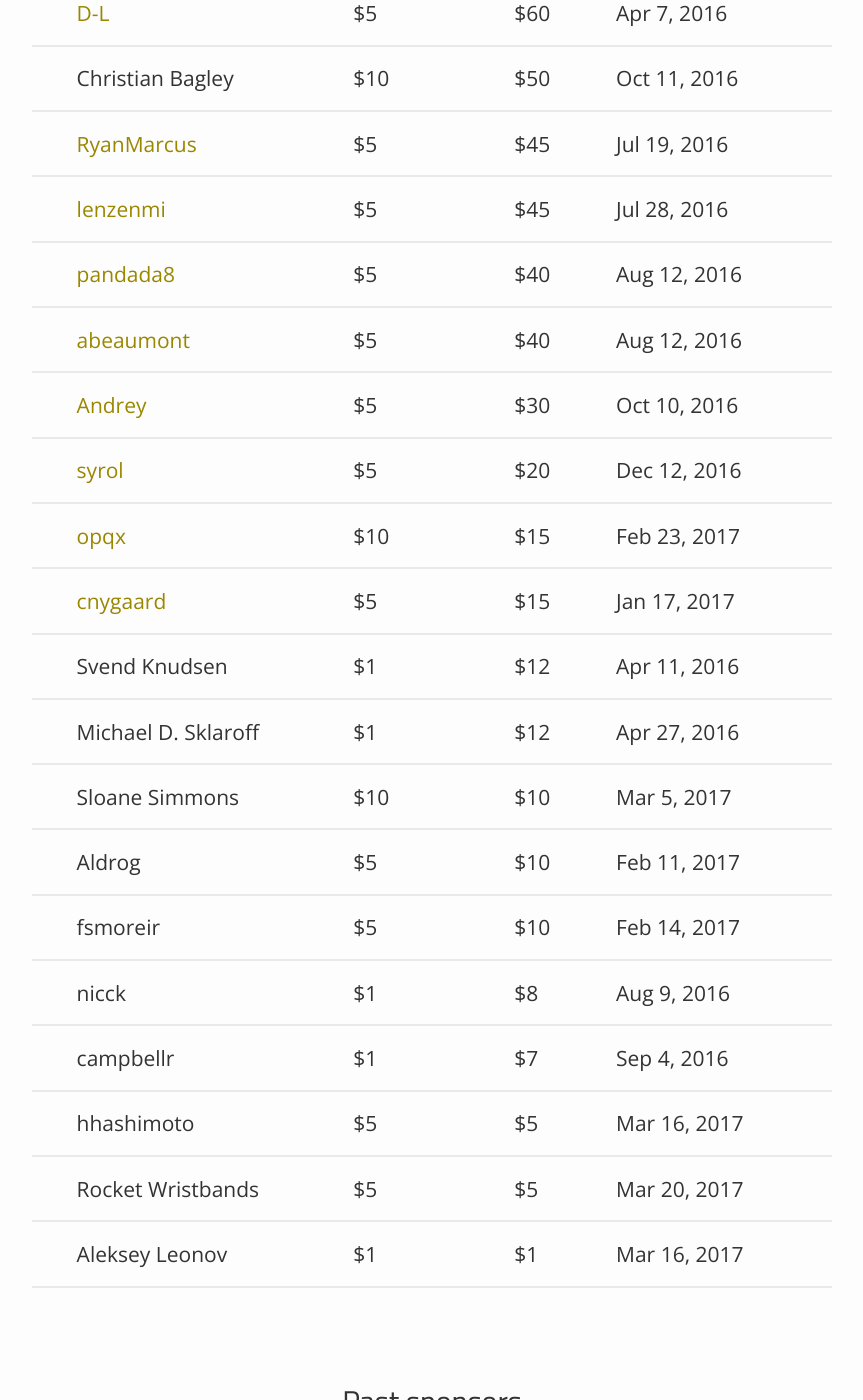
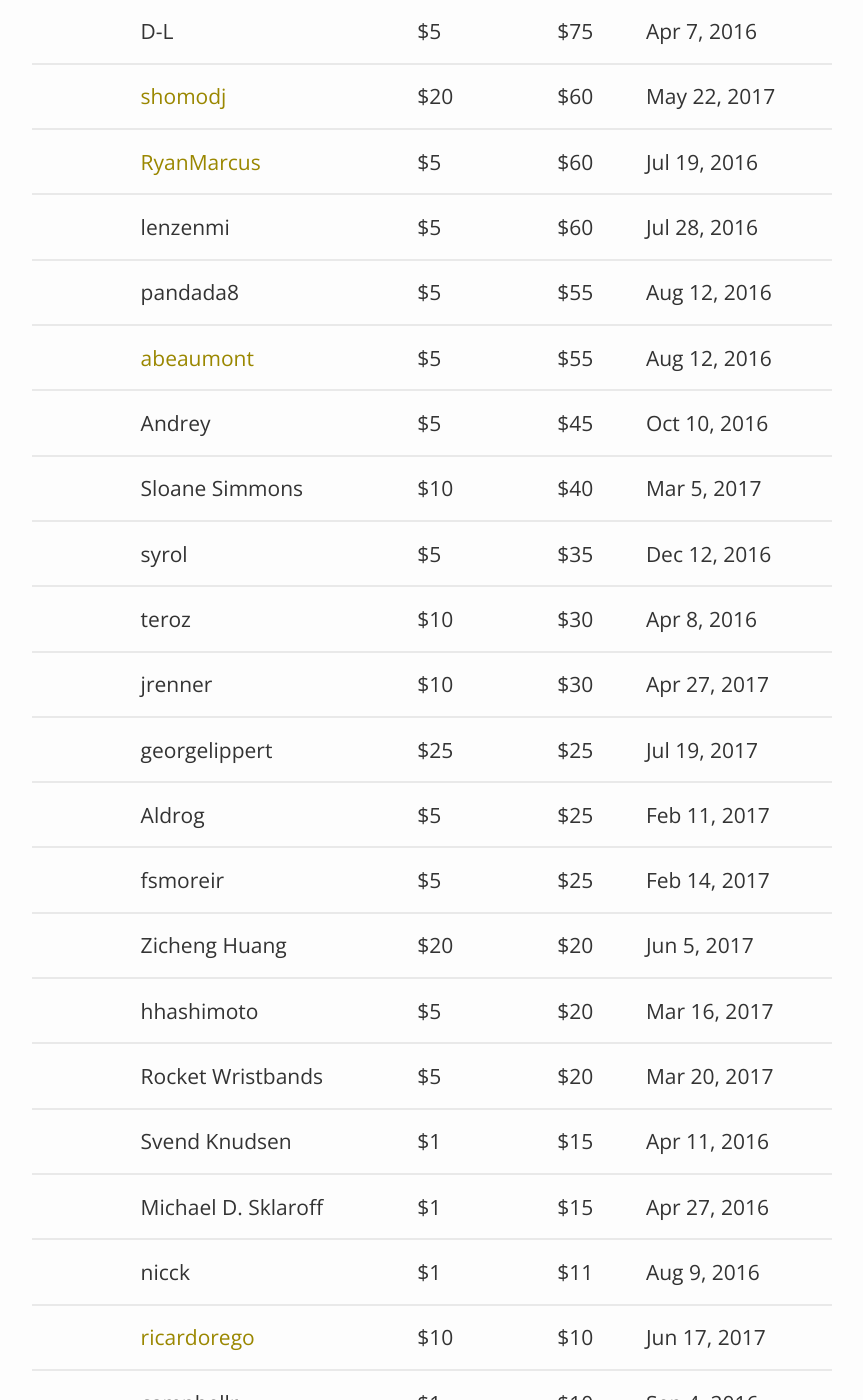
Before and after one commit to nim-lang/website, a Jekyll site: the page built from jekyll/sponsors.html, in a window 1280 px wide and 1400 px high, scrolled down 2208 px. Shown: the whole window, without its empty margins (208-1071 px from the left). Built offline with Jekyll 4.4.1, drawn with Linux system fonts in a browser that asks for light colours; some of the changed text lies outside the part shown.

Commit message:
Regenerate sponsors and improve script.

```diff
--- a/jekyll/_data/inactive_sponsors.csv
+++ b/jekyll/_data/inactive_sponsors.csv
@@ -1,56 +1,57 @@
 logo,name,url,this_month,all_time,since,level
-,bogen,,0,1010,"Jul 23, 2016",1
-,mikra,,0,400,"Apr 28, 2016",1
-,shkolnick-kun,,0,375,"Jul 6, 2016",1
-,"Chris Heller",,0,350,"May 19, 2016",1
-,linkmonitor,,0,280,"Jan 28, 2016",1
-,xxlabaza,,0,170,"Jun 17, 2016",1
-,WilRubin,,0,150,"Aug 11, 2015",1
-,devted,,0,150,"Oct 19, 2016",1
-,avsej,,0,110,"Jun 10, 2016",1
-,"Benny Luypaert",,0,100,"Apr 10, 2016",1
-,PhilipWitte,,0,100,"Aug 5, 2016",1
-,skunkiferous,,0,100,"Oct 2, 2016",1
-,zolern,,0,90,"Apr 15, 2016",1
-,"Jonathan Arnett",,0,90,"May 20, 2016",1
-,Boxifier,,0,75,"Apr 12, 2016",1
-,iolloyd,,0,75,"Apr 29, 2016",1
-,swalf,,0,75,"May 9, 2016",1
-,btbytes,,0,70,"Apr 6, 2016",1
-,tekknolagi,,0,55,"Feb 15, 2017",1
-,rb01,,0,50,"May 4, 2016",1
-,barcharcraz,,0,50,"Jun 2, 2016",1
-,zachaysan,,0,50,"Jun 7, 2016",1
-,kunev,,0,50,"Dec 26, 2016",1
-,iboB,,0,50,"Jan 28, 2017",1
-,TedSinger,,0,45,"Apr 9, 2016",1
-,johnnovak,,0,45,"Apr 30, 2016",1
-,"Matthew Baulch",,0,40,"Jun 7, 2016",1
-,"Matthew Newton",,0,35,"Apr 20, 2016",1
-,martinbbjerregaard,,0,35,"Jun 9, 2016",1
-,RationalG,,0,30,"Jun 17, 2016",1
-,benbve,,0,30,"Jul 12, 2016",1
-,multikatt,,0,30,"Nov 2, 2016",1
-,zefciu,,0,30,"Dec 29, 2016",1
-,"Landon Bass",,0,25,"Jun 7, 2016",1
-,jimrichards,,0,25,"Jun 8, 2016",1
-,jjzazuet,,0,25,"Jul 10, 2016",1
-,kteza1,,0,20,"Jun 10, 2016",1
-,tomkeus,,0,20,"Sep 4, 2016",1
-,csoriano89,,0,20,"Sep 7, 2016",1
-,juanjux,,0,20,"Oct 29, 2016",1
-,zagfai,,0,20,"Nov 3, 2016",1
-,"Eric Raible",,0,20,"Dec 23, 2016",1
-,hellcoderz,,0,20,"Jan 24, 2017",1
-,mirek,,0,15,"Apr 9, 2016",1
-,DateinAsia,,0,15,"Jul 30, 2016",1
-,rickc,,0,15,"Jul 31, 2016",1
-,TechPriest,,0,15,"Mar 18, 2017",1
-,jpkx1984,,0,13,"Jul 11, 2016",1
-,vlkrav,,0,12,"Aug 9, 2015",1
-,tebanep,,0,12,"Aug 7, 2016",1
-,McSpiros,,0,10,"Apr 6, 2016",1
-,"Brandon Hunter",,0,10,"Apr 7, 2016",1
-,funny-falcon,,0,10,"Apr 7, 2016",1
-,teroz,,0,10,"Apr 8, 2016",1
-,iLikeLego,,0,10,"Apr 16, 2016",1
+,bogen,,0,1010,"Jul 23, 2016",0
+,"Yuriy Glukhov",,0,400,"Apr 6, 2016",0
+,mikra,,0,400,"Apr 28, 2016",0
+,shkolnick-kun,,0,375,"Jul 6, 2016",0
+,"Chris Heller",,0,350,"May 19, 2016",0
+,"Rowbyte Inc",,0,300,"May 19, 2017",0
+,linkmonitor,,0,280,"Jan 28, 2016",0
+,xxlabaza,,0,170,"Jun 17, 2016",0
+,WilRubin,,0,150,"Aug 11, 2015",0
+,devted,,0,150,"Oct 19, 2016",0
+,avsej,,0,110,"Jun 10, 2016",0
+,"Benny Luypaert",,0,100,"Apr 10, 2016",0
+,zolern,,0,100,"Apr 15, 2016",0
+,barcharcraz,,0,100,"Jun 2, 2016",0
+,PhilipWitte,,0,100,"Aug 5, 2016",0
+,skunkiferous,,0,100,"Oct 2, 2016",0
+,"Jonathan Arnett",,0,90,"May 20, 2016",0
+,Boxifier,,0,75,"Apr 12, 2016",0
+,iolloyd,,0,75,"Apr 29, 2016",0
+,swalf,,0,75,"May 9, 2016",0
+,btbytes,,0,70,"Apr 6, 2016",0
+,"Christian Bagley",,0,70,"Nov 3, 2016",0
+,tekknolagi,,0,55,"Feb 15, 2017",0
+,rb01,,0,50,"May 4, 2016",0
+,zachaysan,,0,50,"Jun 7, 2016",0
+,kunev,,0,50,"Dec 26, 2016",0
+,iboB,,0,50,"Jan 28, 2017",0
+,Rodrigo-O,,0,50,"May 28, 2017",0
+,TedSinger,,0,45,"Apr 9, 2016",0
+,johnnovak,,0,45,"Apr 30, 2016",0
+,"Matthew Baulch",,0,40,"Jun 7, 2016",0
+,"Matthew Newton",,0,35,"Apr 20, 2016",0
+,martinbbjerregaard,,0,35,"Jun 9, 2016",0
+,opqx,,0,35,"Feb 23, 2017",0
+,RationalG,,0,30,"Jun 17, 2016",0
+,benbve,,0,30,"Jul 12, 2016",0
+,multikatt,,0,30,"Nov 2, 2016",0
+,zefciu,,0,30,"Dec 29, 2016",0
+,"Mike Seidle",,0,30,"Apr 21, 2017",0
+,"Landon Bass",,0,25,"Jun 7, 2016",0
+,jimrichards,,0,25,"Jun 8, 2016",0
+,jjzazuet,,0,25,"Jul 10, 2016",0
+,Hardesty-Ingraham,,0,22,"Jun 29, 2017",0
+,kteza1,,0,20,"Jun 10, 2016",0
+,tomkeus,,0,20,"Sep 4, 2016",0
+,csoriano89,,0,20,"Sep 7, 2016",0
+,juanjux,,0,20,"Oct 29, 2016",0
+,zagfai,,0,20,"Nov 3, 2016",0
+,"Eric Raible",,0,20,"Dec 23, 2016",0
+,cnygaard,,0,20,"Jan 17, 2017",0
+,hellcoderz,,0,20,"Jan 24, 2017",0
+,mirek,,0,15,"Apr 9, 2016",0
+,DateinAsia,,0,15,"Jul 30, 2016",0
+,rickc,,0,15,"Jul 31, 2016",0
+,"Nymf Music Production",,0,12,"May 29, 2017",0
+,"邬 博宇",,0,1,"Jun 27, 2017",0
--- a/jekyll/_data/sponsors.csv
+++ b/jekyll/_data/sponsors.csv
@@ -1,41 +1,44 @@
 logo,name,url,this_month,all_time,since,level
-assets/bountysource/secondspectrum.png,Second Spectrum,http://www.secondspectrum.com/,250,2750,"May 5, 2016",250
-assets/bountysource/xored.svg,"Xored Software, Inc.",http://xored.com/,250,2500,"Jun 20, 2016",250
-,Varriount,https://github.com/Varriount,251,1251,"Nov 18, 2016",251
-,flyx,http://flyx.org,35,420,"Apr 7, 2016",75
-,"Yuriy Glukhov",,50,350,"Apr 6, 2016",75
-,zacharycarter,http://zacharycarter.github.io/,150,300,"Feb 26, 2017",150
-,endragor,https://github.com/endragor,25,300,"Apr 7, 2016",25
-,FedericoCeratto,https://github.com/FedericoCeratto,25,300,"Apr 7, 2016",25
-,"Adrian Veith",,25,300,"Apr 20, 2016",25
-,euantorano,http://euantorano.co.uk,25,250,"Jun 7, 2016",25
-,jcosborn,https://github.com/jcosborn,25,125,"Nov 21, 2016",25
-,"pyloor ",https://github.com/pyloor,10,115,"May 16, 2016",10
-,niebaopeng,https://github.com/niebaopeng,10,110,"Apr 15, 2016",10
-,"Oskari Timperi",,10,100,"Jun 8, 2016",10
-,cooldome,https://github.com/cooldome,75,75,"Apr 11, 2017",75
-,opendragon,http://www.opendragon.com,25,75,"Jan 18, 2017",25
-,cpunion,https://github.com/cpunion,10,70,"Sep 9, 2016",10
-,"Handojo Goenadi",,5,65,"Apr 19, 2016",5
-,moigagoo,http://sloth-ci.com,10,60,"May 13, 2016",10
-,enthus1ast,http://code0.xyz/,10,60,"Oct 28, 2016",10
-,D-L,https://github.com/D-L,5,60,"Apr 7, 2016",5
-,"Christian Bagley",,10,50,"Oct 11, 2016",10
-,RyanMarcus,http://rmarcus.info,5,45,"Jul 19, 2016",5
-,lenzenmi,https://github.com/lenzenmi,5,45,"Jul 28, 2016",5
-,pandada8,https://github.com/pandada8,5,40,"Aug 12, 2016",5
-,abeaumont,http://alfredobeaumont.org/blog,5,40,"Aug 12, 2016",5
-,"Andrey ",https://github.com/Andrey,5,30,"Oct 10, 2016",5
-,syrol,https://github.com/syrol,5,20,"Dec 12, 2016",5
-,opqx,https://github.com/opqx,10,15,"Feb 23, 2017",10
-,cnygaard,https://github.com/cnygaard,5,15,"Jan 17, 2017",5
-,"Svend Knudsen",,1,12,"Apr 11, 2016",1
-,"Michael D. Sklaroff",,1,12,"Apr 27, 2016",1
-,"Sloane Simmons",,10,10,"Mar 5, 2017",10
-,Aldrog,,5,10,"Feb 11, 2017",5
-,fsmoreir,,5,10,"Feb 14, 2017",5
-,nicck,,1,8,"Aug 9, 2016",1
-,campbellr,,1,7,"Sep 4, 2016",1
-,hhashimoto,,5,5,"Mar 16, 2017",5
-,"Rocket Wristbands",,5,5,"Mar 20, 2017",5
-,"Aleksey Leonov",,1,1,"Mar 16, 2017",1
+/assets/bountysource/secondspectrum.png,"Second Spectrum",,250,3500,"May 5, 2016",250
+/assets/bountysource/xored.svg,"Xored Software, Inc.",,250,3250,"Jun 20, 2016",250
+"https://cloudinary-a.akamaihd.net/bountysource/image/gravatar/d_noaoqqwxegvmulwus0un.png,c_pad,w_400,h_400,b_white/2969bb7ed867ad934f35b1016d268ae1",Varriount,,251,2004,"Nov 18, 2016",0
+"https://cloudinary-a.akamaihd.net/bountysource/image/gravatar/d_noaoqqwxegvmulwus0un.png,c_pad,w_400,h_400,b_white/76f32887349c9663e8d764f814fafd72",zacharycarter,http://zacharycarter.github.io/,150,750,"Feb 26, 2017",150
+,flyx,http://flyx.org,35,525,"Apr 7, 2016",75
+,"Digital Ocean",,40,480,"Jan 11, 2017",75
+,endragor,,25,375,"Apr 7, 2016",25
+,FedericoCeratto,,25,375,"Apr 7, 2016",25
+,"Adrian Veith",,25,375,"Apr 20, 2016",25
+,euantorano,https://www.euantorano.co.uk,25,325,"Jun 7, 2016",25
+"https://cloudinary-a.akamaihd.net/bountysource/image/upload/d_noaoqqwxegvmulwus0un.png,c_pad,w_400,h_400,b_white/noaoqqwxegvmulwus0un.png",cooldome,,75,225,"Apr 11, 2017",75
+,jcosborn,,25,200,"Nov 21, 2016",25
+,opendragon,http://www.opendragon.com,25,150,"Jan 18, 2017",25
+,"pyloor ",,15,150,"May 16, 2016",25
+,niebaopeng,,10,140,"Apr 15, 2016",10
+,"Oskari Timperi",,10,130,"Jun 8, 2016",10
+,cpunion,,10,100,"Sep 9, 2016",10
+,enthus1ast,http://code0.xyz/,10,90,"Oct 28, 2016",10
+,moigagoo,http://sloth-ci.com,5,85,"May 13, 2016",5
+,"Handojo Goenadi",,5,80,"Apr 19, 2016",5
+,D-L,,5,75,"Apr 7, 2016",5
+,shomodj,https://ie.linkedin.com/in/boris-shomodjvarac-51970879,20,60,"May 22, 2017",25
+,RyanMarcus,https://rmarcus.info,5,60,"Jul 19, 2016",5
+,lenzenmi,,5,60,"Jul 28, 2016",5
+,pandada8,,5,55,"Aug 12, 2016",5
+,abeaumont,http://alfredobeaumont.org/blog,5,55,"Aug 12, 2016",5
+,"Andrey ",,5,45,"Oct 10, 2016",5
+,"Sloane Simmons",,10,40,"Mar 5, 2017",10
+,syrol,,5,35,"Dec 12, 2016",5
+,teroz,,10,30,"Apr 8, 2016",10
+,jrenner,,10,30,"Apr 27, 2017",10
+,georgelippert,,25,25,"Jul 19, 2017",25
+,Aldrog,,5,25,"Feb 11, 2017",5
+,fsmoreir,,5,25,"Feb 14, 2017",5
+,"Zicheng Huang",,20,20,"Jun 5, 2017",25
+,hhashimoto,,5,20,"Mar 16, 2017",5
+,"Rocket Wristbands",,5,20,"Mar 20, 2017",5
+,"Svend Knudsen",,1,15,"Apr 11, 2016",1
+,"Michael D. Sklaroff",,1,15,"Apr 27, 2016",1
+,nicck,,1,11,"Aug 9, 2016",1
+,ricardorego,http://www.metropolisapi.com,10,10,"Jun 17, 2017",10
+,campbellr,,1,10,"Sep 4, 2016",1
+,"Aleksey Leonov",,1,4,"Mar 16, 2017",1
--- a/jekyll/_data/sponsors_meta.json
+++ b/jekyll/_data/sponsors_meta.json
@@ -1,3 +1,3 @@
 {
-  "last_update": "2017-04-18"
+  "last_update": "2017-07-29"
 }
--- a/jekyll/index.html
+++ b/jekyll/index.html
@@ -188,7 +188,7 @@
           {% if sponsor.level == "250" %}
             <div class="sponsor-container">
               <a href="{{sponsor.url}}">
-                <img src="{{ site.baseurl }}/{{sponsor.logo}}"/>
+                <img src="{{ site.baseurl }}{{sponsor.logo}}"/>
                 <span class="green tag">+${{sponsor.this_month}}/month</span>
                 <p class="title">{{sponsor.name}}</p>
               </a>
--- a/jekyll/sponsors.html
+++ b/jekyll/sponsors.html
@@ -21,7 +21,7 @@
           {% if sponsor.level == "250" %}
             <div class="sponsor-container">
               <a href="{{sponsor.url}}">
-                <img src="{{ site.baseurl }}/{{sponsor.logo}}"/>
+                <img src="{{ site.baseurl }}{{sponsor.logo}}"/>
                 <span class="green tag">+${{sponsor.this_month}}/month</span>
                 <br/>
                 <span class="tag">${{sponsor.all_time}} total</span>
@@ -51,7 +51,7 @@
       {% if sponsor.level != "250" %}
         <tr>
           {% if sponsor.logo %}
-            <td><img src="/{{sponsor.logo}}"></img></td>
+            <td><img src="{{sponsor.logo}}"></img></td>
           {% else %}
             <td></td>
           {% endif %}
--- /dev/null
+++ b/scripts/bountysource.nim.cfg
@@ -0,0 +1 @@
+-d:ssl
--- a/scripts/bountysource_mod.json
+++ b/scripts/bountysource_mod.json
@@ -5,7 +5,7 @@
       "created_at": "2016-05-05T01:38:03+00:00"
     },
     "mod": {
-      "image_url_large": "assets/bountysource/secondspectrum.png",
+      "image_url_large": "/assets/bountysource/secondspectrum.png",
       "display_name": "Second Spectrum"
     },
     "comments": "Second spectrum is anonymous for some reason."
@@ -16,7 +16,7 @@
       "slug": "xored"
     },
     "mod": {
-      "image_url_large": "assets/bountysource/xored.svg"
+      "image_url_large": "/assets/bountysource/xored.svg"
     }
   },
   {
```
Also changed, not shown: 1 other file.
